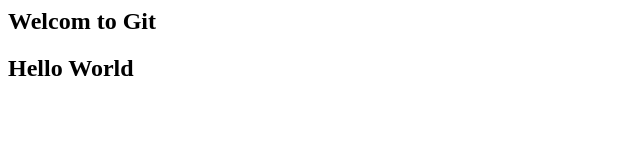
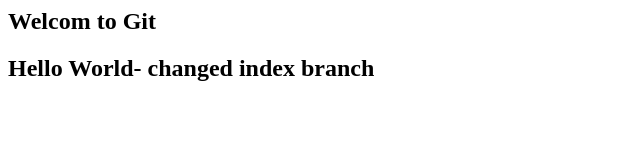
Before and after one commit to dhanyafaith123/demo-repo2, a plain HTML site: page index.html in a window 1280 px wide. Shown: the whole page, without its empty margins (0-640 px from the left). Drawn offline with Linux system fonts and the light colour scheme.

Commit message:
changed index.html line#3

```diff
--- a/index.html
+++ b/index.html
@@ -1,4 +1,4 @@
 <div>
     <h2>Welcom to Git</h2>
-    <h2>Hello World</h2>
+    <h2>Hello World- changed index branch</h2>
 </div>
```
